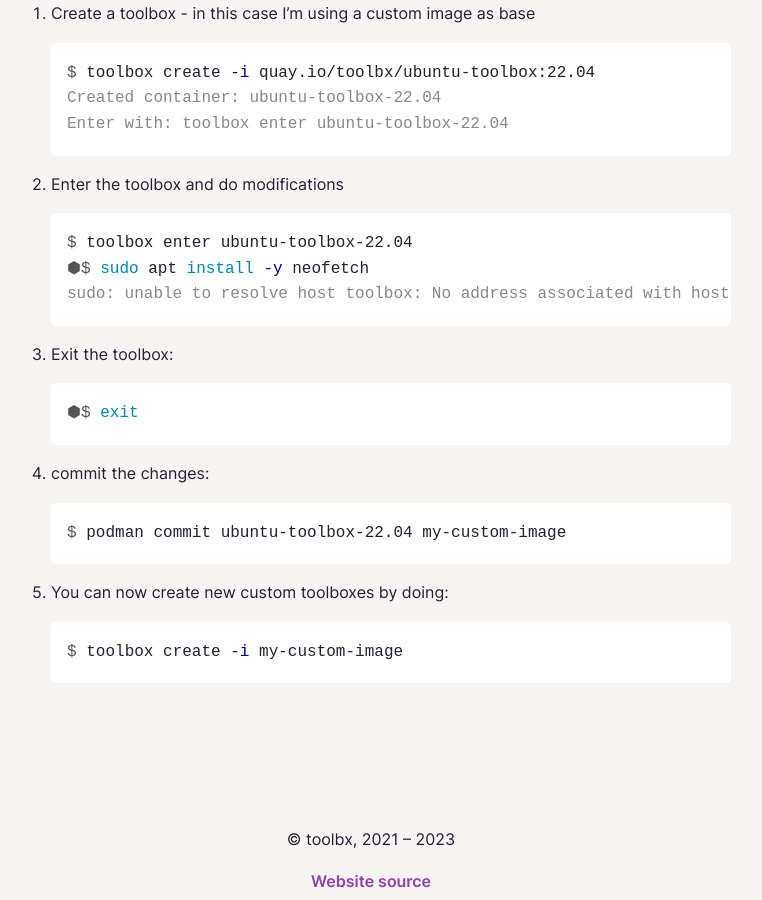
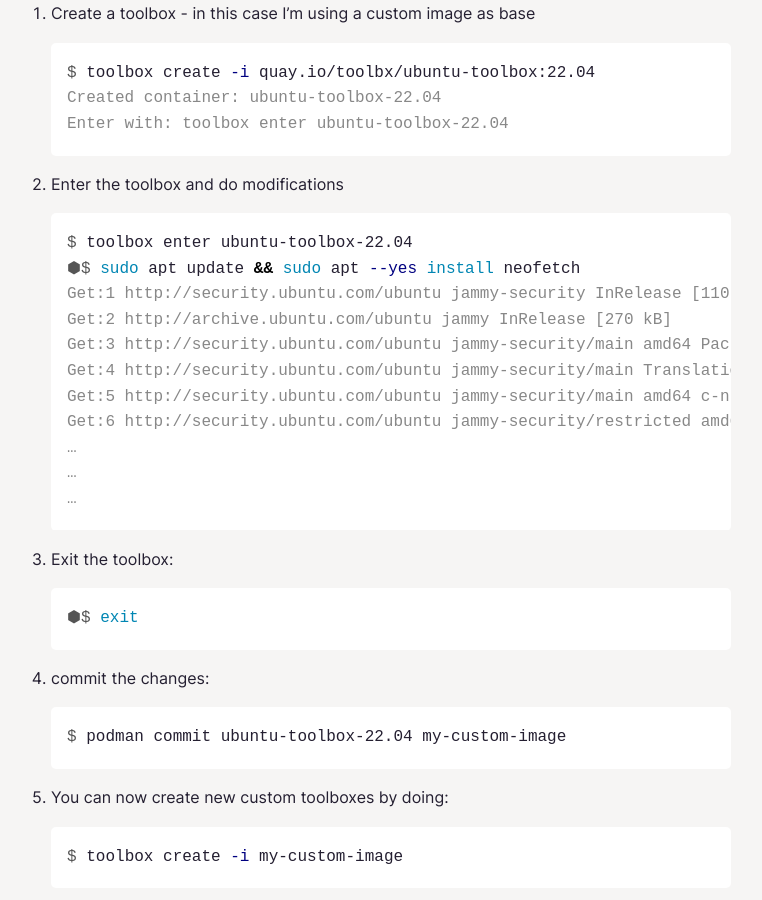
Before and after one commit to containers/containertoolbx.org, a Jekyll site: the page built from install.md, in a window 1280 px wide and 900 px high, scrolled down 1882 px. Shown: the whole window, without its empty margins (269-1031 px from the left). Built offline with Jekyll 4.4.1, drawn with Linux system fonts in a browser that asks for light colours.

Commit message:
Update the example for installing packages in an Ubuntu Toolbx container
Containers using the supported quay.io/toolbx/ubuntu-toolbox:22.04 image
no longer show this error:
  sudo: unable to resolve host toolbox: No address associated with
    hostname

https://github.com/containers/containertoolbx.org/pull/36

````diff
--- a/install.md
+++ b/install.md
@@ -74,8 +74,16 @@
 
    ```console
    $ toolbox enter ubuntu-toolbox-22.04
-   ⬢$ sudo apt install -y neofetch
-   sudo: unable to resolve host toolbox: No address associated with hostname
+   ⬢$ sudo apt update && sudo apt --yes install neofetch
+   Get:1 http://security.ubuntu.com/ubuntu jammy-security InRelease [110 kB]
+   Get:2 http://archive.ubuntu.com/ubuntu jammy InRelease [270 kB]
+   Get:3 http://security.ubuntu.com/ubuntu jammy-security/main amd64 Packages [802 kB]
+   Get:4 http://security.ubuntu.com/ubuntu jammy-security/main Translation-en [169 kB]
+   Get:5 http://security.ubuntu.com/ubuntu jammy-security/main amd64 c-n-f Metadata [11.3 kB]
+   Get:6 http://security.ubuntu.com/ubuntu jammy-security/restricted amd64 Packages [884 kB]
+   …
+   …
+   …
    ```
 
 3. Exit the toolbox:
````
